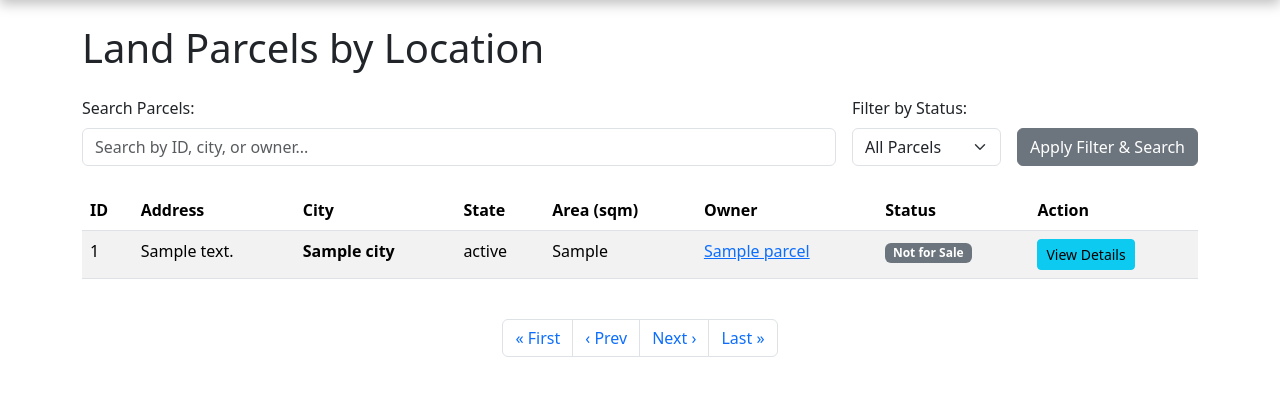
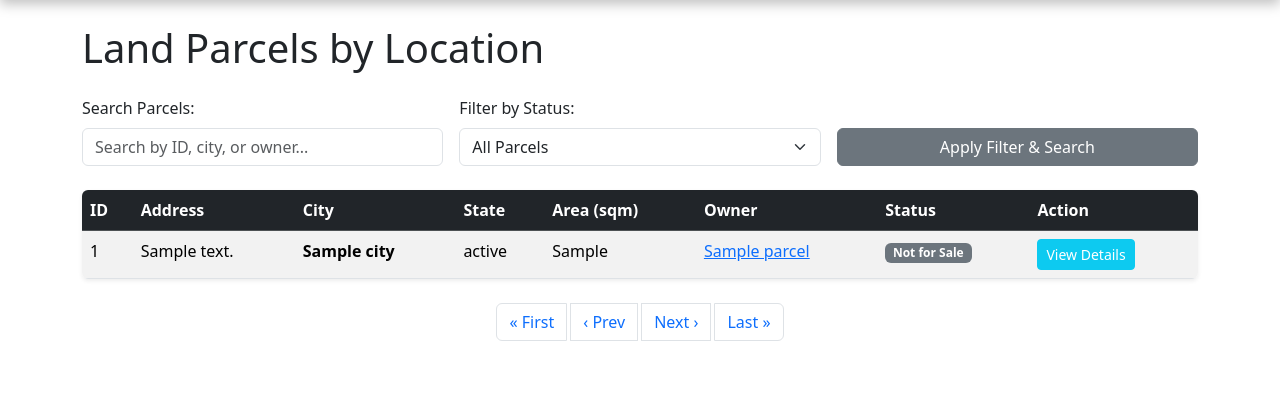
Before and after one commit to parthmistry903/land-options-trading, a Flask app: template templates/parcels.html in a window 1280 px wide. Shown: the part 56-452 px from the top of the page. Run offline with Flask 3, Linux system fonts and the light colour scheme; the template is opened without the code that fills it: most values are stand-ins (such as "Sample title", 1, 10 or a date in 2020).

Commit message:
Refactor form layout and improve styling

```diff
--- a/templates/parcels.html
+++ b/templates/parcels.html
@@ -2,27 +2,25 @@
 {% block title %}Parcels List{% endblock %}
 {% block content %}
 <h1 class="mb-4">Land Parcels by Location</h1>
-
-<form class="mb-4 d-flex align-items-end gap-3 flex-wrap" method="GET" action="{{ url_for('list_parcels') }}">
-    <div class="flex-grow-1">
+<form class="mb-4 d-flex flex-column flex-md-row align-items-md-end gap-3" method="GET" action="{{ url_for('list_parcels') }}">
+    <div class="flex-grow-1 w-100">
         <label for="search_input" class="form-label">Search Parcels:</label>
         <input type="text" class="form-control" id="search_input" name="search" placeholder="Search by ID, city, or owner..." value="{{ search_query }}">
     </div>
-    <div>
+    <div class="w-100 w-md-auto">
         <label for="status_filter" class="form-label">Filter by Status:</label>
         <select class="form-select" id="status_filter" name="status">
             <option value="All" {% if status_filter == 'All' %}selected{% endif %}>All Parcels</option>
             <option value="For Sale" {% if status_filter == 'For Sale' %}selected{% endif %}>For Sale Only</option>
         </select>
     </div>
-    <div>
-        <button type="submit" class="btn btn-secondary">Apply Filter & Search</button>
+    <div class="w-100 w-md-auto mt-2 mt-md-0">
+        <button type="submit" class="btn btn-secondary w-100">Apply Filter & Search</button>
     </div>
 </form>
-
-<div class="table-responsive">
-    <table class="table table-striped table-hover">
-        <thead>
+<div class="table-responsive text-nowrap shadow-sm rounded">
+    <table class="table table-striped table-hover mb-0">
+        <thead class="table-dark">
             <tr>
                 <th>ID</th>
                 <th>Address</th>
@@ -51,23 +49,21 @@
                     {% endif %}
                 </td>
                 <td>
-                    <a href="{{ url_for('view_parcel', parcel_id=parcel.parcel_id) }}" class="btn btn-sm btn-info">View Details</a>
+                    <a href="{{ url_for('view_parcel', parcel_id=parcel.parcel_id) }}" class="btn btn-sm btn-info text-white">View Details</a>
                 </td>
             </tr>
             {% endfor %}
         </tbody>
     </table>
 </div>
-
 <nav aria-label="Page navigation" class="mt-4">
-    <ul class="pagination justify-content-center flex-wrap">
+    <ul class="pagination justify-content-center flex-wrap gap-1">
         <li class="page-item {% if page <= 1 %}disabled{% endif %}">
             <a class="page-link" href="{{ url_for('list_parcels', page=1, status=status_filter, search=search_query) }}">&laquo; First</a>
         </li>
         <li class="page-item {% if page <= 1 %}disabled{% endif %}">
             <a class="page-link" href="{{ url_for('list_parcels', page=page-1, status=status_filter, search=search_query) }}">&lsaquo; Prev</a>
         </li>
-
         {% for p in range(1, total_pages + 1) %}
             {% if p >= page - 2 and p <= page + 2 %}
             <li class="page-item {% if p == page %}active{% endif %}">
@@ -75,7 +71,6 @@
             </li>
             {% endif %}
         {% endfor %}
-
         <li class="page-item {% if page >= total_pages %}disabled{% endif %}">
             <a class="page-link" href="{{ url_for('list_parcels', page=page+1, status=status_filter, search=search_query) }}">Next &rsaquo;</a>
         </li>
```
